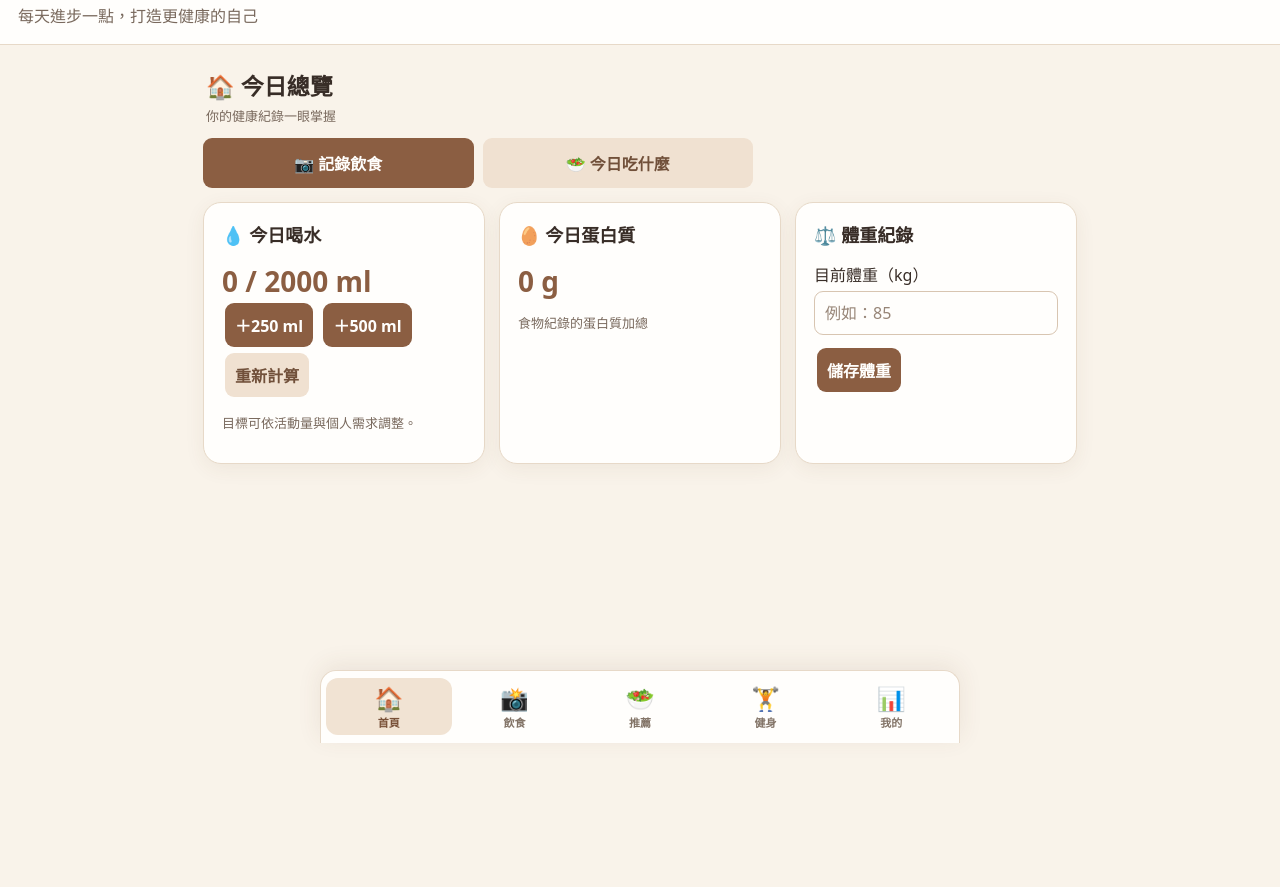
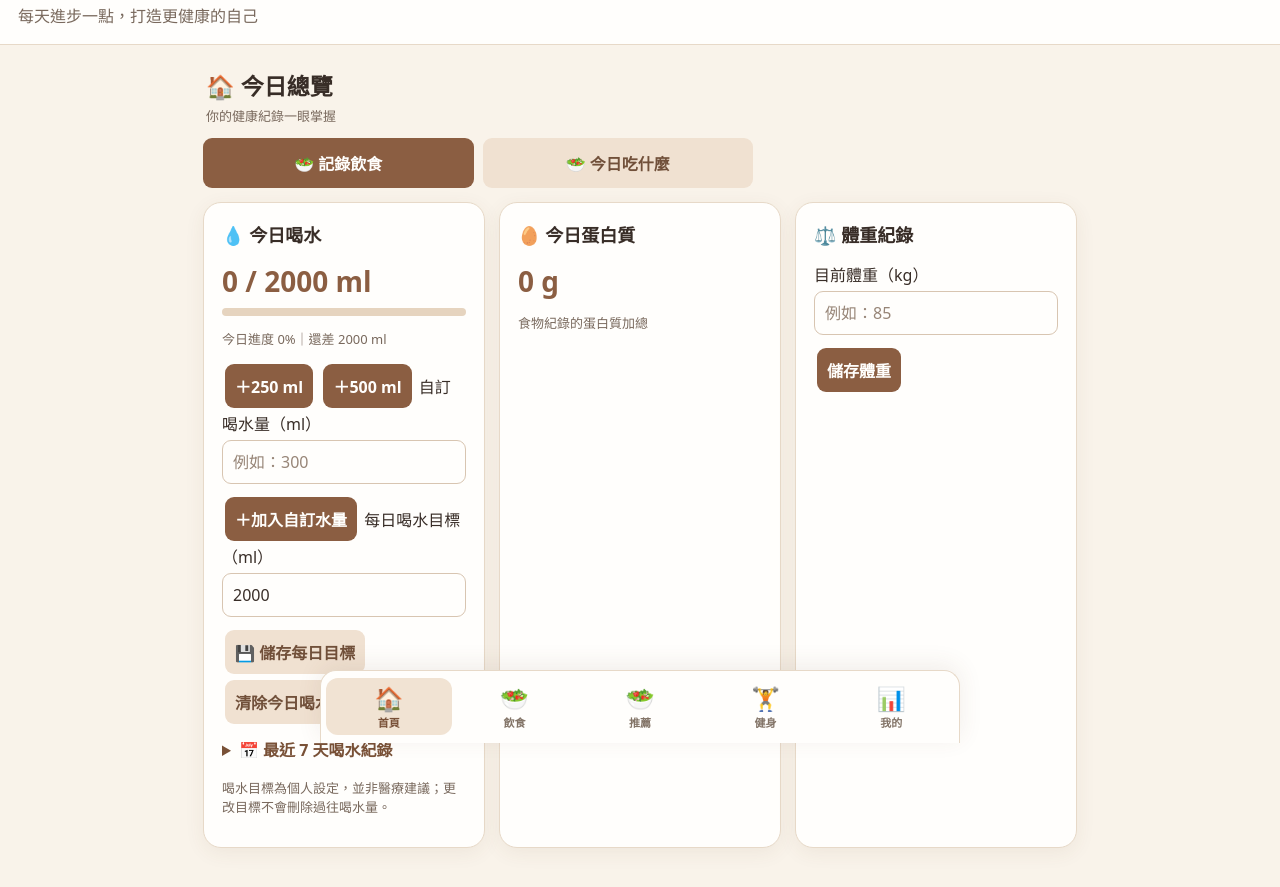
Before and after one commit to sunnyLiao-721/fitlife-ai-app, a plain HTML site: page index.html in a window 1280 px wide. Shown: the part 57-944 px from the top of the page. Before the commit the page ends 800 px from the top, so only its background shows below. Drawn offline with Linux system fonts and the light colour scheme.

Commit message:
喝水功能

```diff
--- a/index.html
+++ b/index.html
@@ -64,8 +64,6 @@
     .check input { width: 20px; height: 20px; margin: 0; }
     .bar { height: 8px; background: #e1eee6; border-radius: 99px; overflow: hidden; margin: 8px 0; }
     .bar div { height: 100%; background: #8B5E42; width: 0; }
-    .photo img { max-width: 100%; max-height: 320px; border-radius: 10px; display: block; margin: 8px 0; }
-    .photo input[type=file] { display: none; }
     @media (max-width: 420px) { .row { grid-template-columns: 1fr; } }
 
   /* Mobile-first milk-tea design; original storage and logic preserved. */
@@ -147,11 +145,20 @@
     </section>
     <section class="card">
       <h2>💧 今日喝水</h2>
-      <div class="number"><span id="water">0</span> / 2000 ml</div>
+      <div class="number"><span id="water">0</span> / <span id="waterGoalDisplay">2000</span> ml</div>
+      <div class="bar" role="progressbar" id="waterProgress" aria-label="今日喝水進度" aria-valuemin="0" aria-valuemax="100" aria-valuenow="0"><div id="waterProgressFill" style="width:0%"></div></div>
+      <p class="muted" id="waterProgressText">今日進度 0%｜還差 2000 ml</p>
       <button onclick="addWater(250)">＋250 ml</button>
       <button onclick="addWater(500)">＋500 ml</button>
-      <button class="secondary" onclick="resetWater()">重新計算</button>
-      <p class="muted">目標可依活動量與個人需求調整。</p>
+      <label for="customWaterAmount">自訂喝水量（ml）</label>
+      <input id="customWaterAmount" type="number" min="1" max="5000" step="1" placeholder="例如：300">
+      <button type="button" onclick="addCustomWater()">＋加入自訂水量</button>
+      <label for="waterGoalInput">每日喝水目標（ml）</label>
+      <input id="waterGoalInput" type="number" min="100" max="10000" step="50" placeholder="例如：2000">
+      <button type="button" class="secondary" onclick="saveWaterGoal()">💾 儲存每日目標</button>
+      <button class="secondary" onclick="resetWater()">清除今日喝水量</button>
+      <details><summary>📅 最近 7 天喝水紀錄</summary><div id="waterHistory"></div></details>
+      <p class="muted">喝水目標為個人設定，並非醫療建議；更改目標不會刪除過往喝水量。</p>
     </section>
     <section class="card">
       <h2>🥚 今日蛋白質</h2>
@@ -375,8 +382,63 @@ function save() {
     });
     if(!data.foods.length){const li=document.createElement('li');li.textContent='今天還沒有餐點紀錄。';li.className='muted';list.append(li);}
   }
-  function addWater(amount) { data.water += amount; save(); }
-  function resetWater() { data.water = 0; save(); }
+  // 喝水設定單獨儲存，沿用原本每天 fitlife-日期 的 water 數值。
+  const waterGoalStorageKey = 'fitlife-water-goal-v1';
+  function getWaterGoal() {
+    try { const v = Number(localStorage.getItem(waterGoalStorageKey)); return Number.isFinite(v) && v >= 100 && v <= 10000 ? v : 2000; }
+    catch (e) { return 2000; }
+  }
+  function saveWaterGoal() {
+    const field = document.getElementById('waterGoalInput');
+    const n = Number(field.value);
+    if (!field.value.trim() || !Number.isInteger(n) || n < 100 || n > 10000) { alert('請輸入 100～10000 ml 的整數目標。'); return; }
+    try { localStorage.setItem(waterGoalStorageKey, String(n)); }
+    catch (e) { alert('無法儲存喝水目標，請確認瀏覽器儲存權限。'); return; }
+    renderWater(); alert('已儲存每日喝水目標。');
+  }
+  function addWater(amount) {
+    if (!Number.isFinite(amount) || amount <= 0 || amount > 5000) return;
+    data.water = Math.max(0, Number(data.water) || 0) + amount;
+    save();
+  }
+  function addCustomWater() {
+    const field = document.getElementById('customWaterAmount');
+    const n = Number(field.value);
+    if (!field.value.trim() || !Number.isInteger(n) || n < 1 || n > 5000) { alert('請輸入 1～5000 ml 的整數水量。'); return; }
+    addWater(n); field.value = '';
+  }
+  function resetWater() {
+    if (!confirm('確定要將今天的喝水量歸零嗎？')) return;
+    data.water = 0; save();
+  }
+  function renderWater() {
+    const goal = getWaterGoal();
+    const amount = Math.max(0, Number(data.water) || 0);
+    const pct = Math.round(amount / goal * 100);
+    document.getElementById('water').textContent = amount;
+    document.getElementById('waterGoalDisplay').textContent = goal;
+    document.getElementById('waterProgressFill').style.width = Math.min(100, pct) + '%';
+    document.getElementById('waterProgressText').textContent = '今日進度 ' + pct + '%｜' + (amount >= goal ? '已達目標' : '還差 ' + (goal - amount) + ' ml');
+    document.getElementById('waterProgress').setAttribute('aria-valuenow', Math.min(100, pct));
+    const field = document.getElementById('waterGoalInput');
+    if (document.activeElement !== field) field.value = goal;
+    const history = document.getElementById('waterHistory');
+    const ul = document.createElement('ul');
+    for (let i = 0; i < 7; i++) {
+      const date = new Date(); date.setHours(12,0,0,0); date.setDate(date.getDate() - i);
+      const day = date.getFullYear() + '-' + String(date.getMonth()+1).padStart(2,'0') + '-' + String(date.getDate()).padStart(2,'0');
+      let value = 0, recorded = false;
+      try {
+        const raw = localStorage.getItem('fitlife-' + day);
+        if (raw !== null) { const parsed = JSON.parse(raw); value = Math.max(0, Number(parsed.water) || 0); recorded = true; }
+      } catch (e) { /* 忽略損壞的單日紀錄 */ }
+      if (day === today) { value = amount; recorded = true; }
+      const li = document.createElement('li');
+      li.textContent = day + '：' + (recorded ? value + ' ml' : '尚無紀錄');
+      ul.appendChild(li);
+    }
+    history.replaceChildren(ul);
+  }
   function addWeight() {
     const weight = Number(document.getElementById('weightInput').value);
     if (!Number.isFinite(weight) || weight <= 0 || weight > 500) {
@@ -389,7 +451,7 @@ function save() {
   function render() {
     document.getElementById('calories').textContent = data.foods.reduce((s,f)=>s+f.calories,0);
     document.getElementById('protein').textContent = data.foods.reduce((s,f)=>s+f.protein,0);
-    document.getElementById('water').textContent = data.water;
+    renderWater();
     renderNutrition();
     document.getElementById('weightList').innerHTML = data.weights.map(w=>`<li>${w.date}：${w.weight} kg</li>`).join('');
     renderWorkout();
@@ -940,7 +1002,7 @@ ${errs}
   }
   // ===== FitLife AI 備份與還原（僅處理本 APP 的 localStorage 鍵） =====
   const FITLIFE_BACKUP_VERSION = 1;
-  const fitlifeStorageKey = k => /^fitlife-\d{4}-\d{2}-\d{2}$/.test(k) || k === 'fitlife-cardio-v1' || k === 'fitlife-weight-goals-v1';
+  const fitlifeStorageKey = k => /^fitlife-\d{4}-\d{2}-\d{2}$/.test(k) || k === 'fitlife-cardio-v1' || k === 'fitlife-weight-goals-v1' || k === 'fitlife-water-goal-v1';
   function exportFitlifeBackup() {
     try {
       const records = {};
@@ -984,7 +1046,10 @@ ${errs}
       }
       for (const [k, raw] of entries) {
         const obj = JSON.parse(raw);
-        if (k === 'fitlife-weight-goals-v1') {
+        if (k === 'fitlife-water-goal-v1') {
+          const n = Number(obj);
+          if (!Number.isInteger(n) || n < 100 || n > 10000) throw new Error('喝水目標設定格式不正確');
+        } else if (k === 'fitlife-weight-goals-v1') {
           if (!obj || typeof obj !== 'object' || Array.isArray(obj) ||
               (obj.height !== null && (!Number.isFinite(obj.height) || obj.height < 100 || obj.height > 250)) ||
               (obj.target !== null && (!Number.isFinite(obj.target) || obj.target <= 0 || obj.target > 500)))
@@ -1303,7 +1368,7 @@ ${errs}
     const originalGrid=main.querySelector(':scope > .grid');
     if(!originalGrid) return;
     const sections={};
-    const headings={home:['🏠 今日總覽','你的健康紀錄一眼掌握'],food:['📸 飲食紀錄','拍照、記錄食物及查看營養'],recommend:['🥗 飲食推薦','每日菜單與下一餐建議'],workout:['🏋️ 健身訓練','A／B／C 三天訓練計畫'],mine:['📊 我的數據','體重、歷史、統計與備份']};
+    const headings={home:['🏠 今日總覽','你的健康紀錄一眼掌握'],food:['🥗 飲食紀錄','記錄食物及查看營養'],recommend:['🥗 飲食推薦','每日菜單與下一餐建議'],workout:['🏋️ 健身訓練','A／B／C 三天訓練計畫'],mine:['📊 我的數據','體重、歷史、統計與備份']};
     for(const [id,pair] of Object.entries(headings)){
       const panel=document.createElement('div');panel.dataset.fitPanel=id;panel.id='fit-panel-'+id;
       const heading=document.createElement('div');heading.className='fit-panel-heading';
@@ -1314,20 +1379,9 @@ ${errs}
     const homeGrid=document.createElement('div');homeGrid.className='grid';
     homeGrid.append(waterCard,proteinCard,weightCard);sections.home.appendChild(homeGrid);
     const quick=document.createElement('div');quick.className='fit-quick';
-    quick.innerHTML='<button type="button" onclick="switchFitTab(\'food\')">📷 記錄飲食</button><button type="button" class="secondary" onclick="switchFitTab(\'recommend\')">🥗 今日吃什麼</button>';
+    quick.innerHTML='<button type="button" onclick="switchFitTab(\'food\')">🥗 記錄飲食</button><button type="button" class="secondary" onclick="switchFitTab(\'recommend\')">🥗 今日吃什麼</button>';
     sections.home.insertBefore(quick,homeGrid);
     sections.food.appendChild(calorieCard);
-    const photo=document.createElement('section');photo.className='card';
-    photo.innerHTML='<h2>📸 食物照片</h2><p class="fit-note">可用手機相機拍照或從相簿挑選。此階段僅預覽照片，尚未啟用 AI 自動辨識或儲存照片。</p><label for="fitFoodPhoto">選擇食物照片</label><input id="fitFoodPhoto" type="file" accept="image/*" capture="environment"><img id="fitPhotoPreview" alt="你選擇的食物照片" style="display:none;max-width:100%;max-height:280px;border-radius:12px;margin-top:10px"><p id="fitPhotoHint" class="fit-note"></p>';
-    sections.food.insertBefore(photo,calorieCard);
-    const pInput=photo.querySelector('input');let imageURL=null;
-    pInput.addEventListener('change',function(){
-      const f=this.files&&this.files[0];const img=document.getElementById('fitPhotoPreview'),hint=document.getElementById('fitPhotoHint');
-      if(imageURL){URL.revokeObjectURL(imageURL);imageURL=null;}
-      if(!f){img.style.display='none';hint.textContent='';return;}
-      if(!f.type.startsWith('image/')){this.value='';img.style.display='none';hint.textContent='請選擇圖片檔案。';return;}
-      imageURL=URL.createObjectURL(f);img.src=imageURL;img.style.display='block';hint.textContent='照片已選擇。目前請在下方手動輸入食物名稱、熱量及蛋白質；AI 辨識將在確認免費安全方案後接入。';
-    });
     const recommend=document.createElement('section');recommend.className='card';
     recommend.innerHTML='<h2>🥗 每日飲食推薦</h2><div class="fit-placeholder"><strong>下一階段開發</strong><p>將新增「今天吃什麼」、「下一餐推薦」與「冰箱現有食材」三種模式，搭配熱量及蛋白質目標。</p><p class="fit-note">目前尚未提供 AI 推薦或自動營養估算；此區不是已生成的個人化菜單。</p></div>';
     sections.recommend.appendChild(recommend);
@@ -1340,7 +1394,7 @@ ${errs}
     }
     originalGrid.remove();
     const bottom=document.createElement('nav');bottom.className='fit-tabs';bottom.setAttribute('aria-label','主要功能');
-    const entries=[['home','🏠','首頁'],['food','📸','飲食'],['recommend','🥗','推薦'],['workout','🏋️','健身'],['mine','📊','我的']];
+    const entries=[['home','🏠','首頁'],['food','🥗','飲食'],['recommend','🥗','推薦'],['workout','🏋️','健身'],['mine','📊','我的']];
     for(const [id,icon,label] of entries){const b=document.createElement('button');b.className='bottom-tab';b.type='button';b.setAttribute('aria-label',label);b.dataset.tab=id;b.innerHTML='<span class="tab-icon">'+icon+'</span><span>'+label+'</span>';b.addEventListener('click',()=>switchFitTab(id));bottom.appendChild(b);}
     document.body.appendChild(bottom);
     window.switchFitTab=function(id){if(!sections[id])return;Object.entries(sections).forEach(([name,p])=>p.classList.toggle('active',name===id));bottom.querySelectorAll('button').forEach(b=>{const active=b.dataset.tab===id;b.classList.toggle('active',active);b.setAttribute('aria-current',active?'page':'false');});window.scrollTo(0,0);};
```
